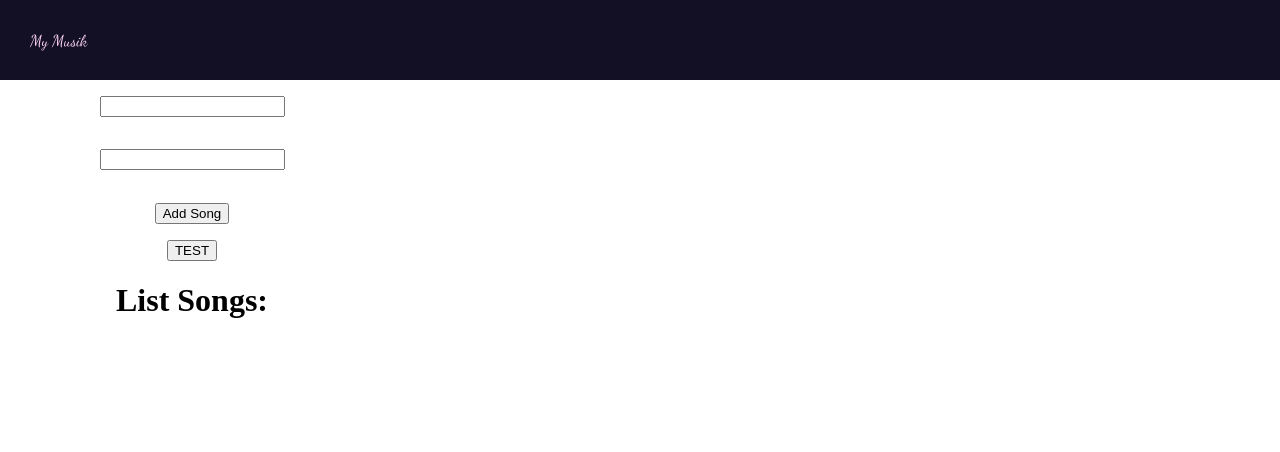
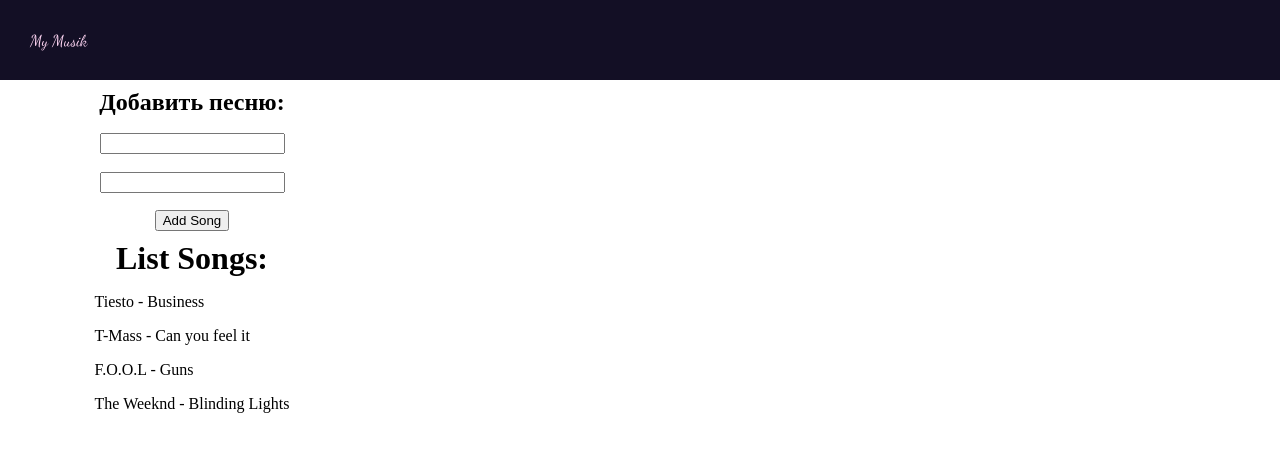
Before and after one commit to SergeyZhilin93/my_musik, a React (Create React App) app: page / in a window 1280 px wide. Shown: the top 452 px of the page. Built offline with nearby package versions, Linux system fonts and the light colour scheme.

Commit message:
add new method for show list songs

```diff
--- a/src/App.js
+++ b/src/App.js
@@ -4,11 +4,12 @@ import { CreateFilePage } from './pages/CreateFilePage'
 import { ListPage } from './pages/ListForm'
 
 function App() {
+  const message = ['hui']
   return (
     <>
       <Header/>
-      <CreateFilePage/>
-      <ListPage/>
+      <CreateFilePage hui = "Добавить песню:"/>
+      <ListPage unReadMessage = {message}/>
     </>
   );
 }
--- a/src/pages/CreateFilePage/index.js
+++ b/src/pages/CreateFilePage/index.js
@@ -1,10 +1,20 @@
 import React from 'react'
 import './style.css'
 
-export function CreateFilePage() {
+export function CreateFilePage(props) {
+	// const handleSubmit = () => {
+	// 	console.log('Получен фокус на поле ввода')
+	// }
+	const test = () => {
+		if(!props.hui){
+			return null
+		}
+		return props.hui
+	}
   return(
 		<>
 			<form type="submit" className='create_file-container'>
+				<h2>{test()}</h2>
 				<input type="text" />
 				<input type="text" />
 				<button className='create_file-container__button'>Add Song</button>
--- a/src/pages/CreateFilePage/style.css
+++ b/src/pages/CreateFilePage/style.css
@@ -10,3 +10,7 @@
 .create_file-container__button {
 
 }
+
+h2 {
+	margin: 0;
+}
--- a/src/pages/ListForm/index.js
+++ b/src/pages/ListForm/index.js
@@ -1,8 +1,8 @@
 import React from 'react'
 import './style.css'
 
-export function ListPage() {
-	const tracks =[
+export function ListPage(props) {
+	const tracks = [
 		{
 			author: 'Tiesto',
 			songName: 'Business',
@@ -14,22 +14,30 @@ export function ListPage() {
 		{
 			author: 'F.O.O.L',
 			songName: 'Guns',
+		},
+		{
+			author: "The Weeknd",
+			songName: "Blinding Lights"
 		}
 	]
-	const test = () => {
-		for(let track of tracks) {
-			console.log(`${track.author} - ${track.songName}`)
-		}
-	}
+
+	const test = tracks.map((track) =>
+		<p>{track.author + ' - ' + track.songName}</p>
+		)
+	// const unReadMessage = props.unReadMessage
 
 	return(
 		<>
 			<div className='list-page-container'>
-				<button onClick={test}>TEST</button>
+				{/* <button onClick={test}>TEST</button> */}
 				<h1>List Songs:</h1>
-				{/* <p className='list-page-container__song'>{firstSong.author} - {firstSong.songName}</p>
-				<p className='list-pacontainer__songge-'>{secondSong.author} - {secondSong.songName}</p>
-				<p className='list-page-container__song'>{trithSong.author} - {trithSong.songName}</p> */}
+				<div>
+					{test}
+				</div>
+				{/* <h1>Здравствуйте!</h1>
+				{ unReadMessage.length > 0 &&
+					<p>У вас {unReadMessage.length} не прочитанных сообщений!</p>
+				} */}
 			</div>
 		</>
 	)
--- a/src/pages/ListForm/style.css
+++ b/src/pages/ListForm/style.css
@@ -9,3 +9,6 @@
 	margin: 0;
 	padding: 10px 0;
 }
+h1 {
+	margin: 0;
+}
```
